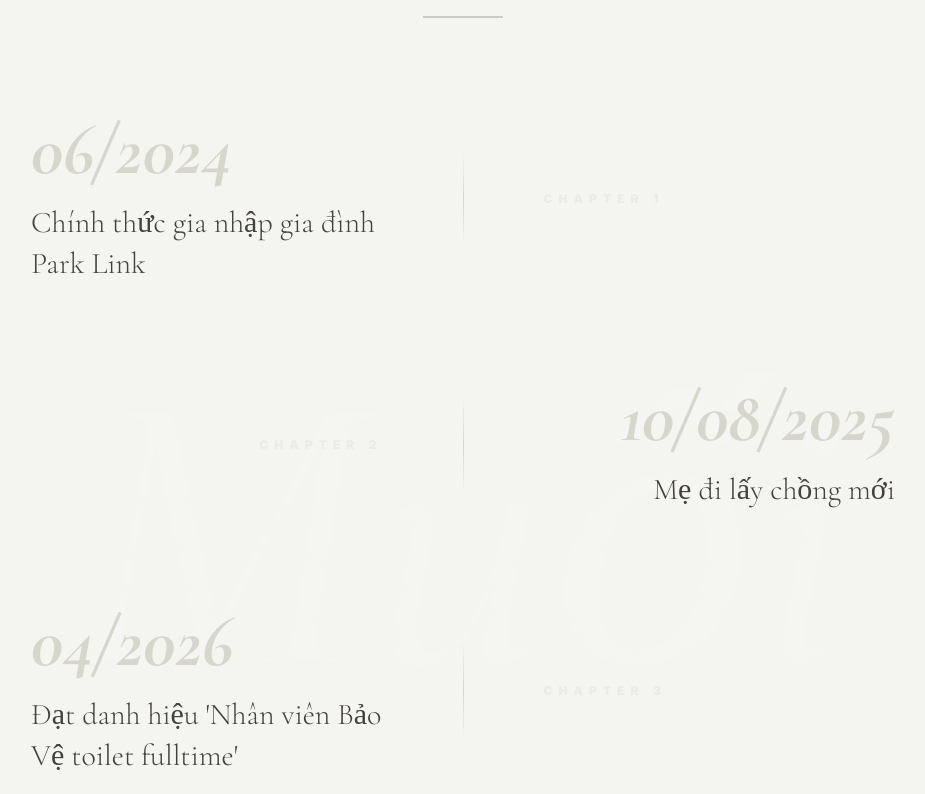
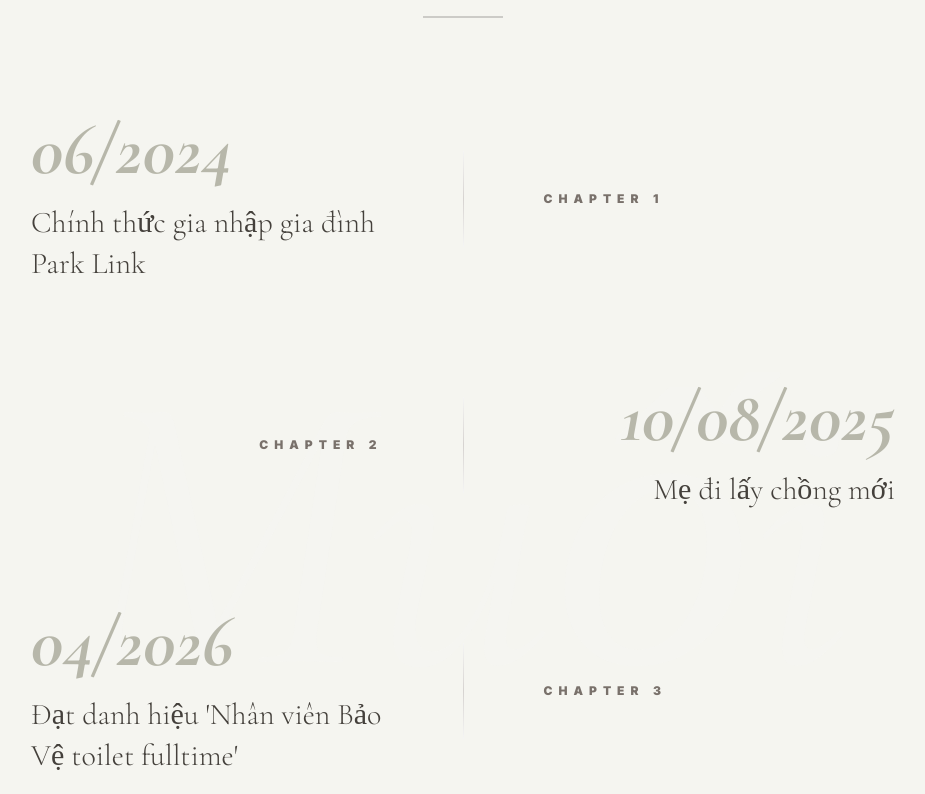
Before and after one commit to Loyn-qmai/cardmeow, a React (Vite) app: page / in a window 1280 px wide. Shown: the part 2226-3020 px from the top of the page, without its empty margins (177-1102 px from the left). Built offline with nearby package versions, Linux system fonts and the light colour scheme.

Commit message:
feat: Adjust timeline text opacity and color
Increase opacity for year text and adjust chapter text color for better contrast.

```diff
--- a/src/App.tsx
+++ b/src/App.tsx
@@ -386,11 +386,11 @@ function Timeline({ sectionId }: { sectionId: string }) {
             className={`flex flex-col sm:flex-row items-center gap-8 sm:gap-20 text-center sm:text-left ${i % 2 === 0 ? '' : 'sm:flex-row-reverse sm:text-right'}`}
           >
             <div className="flex-1 space-y-4">
-               <div className="text-5xl sm:text-7xl font-serif text-olive-drab/20 italic font-black">{item.year}</div>
+               <div className="text-5xl sm:text-7xl font-serif text-olive-drab/40 italic font-black">{item.year}</div>
                <div className="text-2xl sm:text-3xl text-stone-700 font-light leading-snug">{item.event}</div>
             </div>
             <div className="hidden sm:block w-px h-24 bg-gradient-to-b from-stone-100 via-stone-300 to-stone-100" />
-            <div className="flex-1 text-stone-300 font-sans text-xs uppercase tracking-[0.5em] font-black opacity-30">
+            <div className="flex-1 text-stone-500 font-sans text-xs uppercase tracking-[0.5em] font-black">
                Chapter {i + 1}
             </div>
           </motion.div>
```
